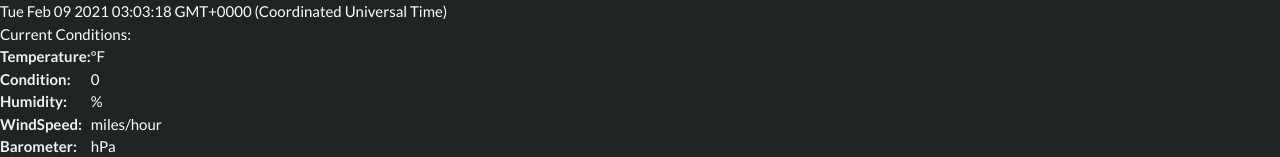
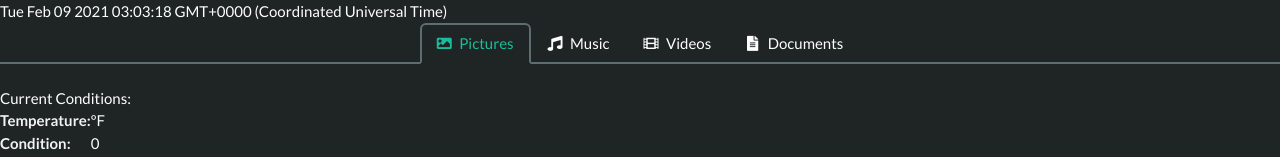
Before and after one commit to FrancoRosa/weather-pi, a React (Create React App) app: page / in a window 1280 px wide. Shown: the top 157 px of the page. Built offline with nearby package versions, Linux system fonts and the light colour scheme; no server answers.

Commit message:
Add Tabs and Icons

```diff
--- a/public/index.html
+++ b/public/index.html
@@ -5,7 +5,8 @@
     <link rel="icon" href="%PUBLIC_URL%/favicon.ico" />
     <meta name="viewport" content="width=device-width, initial-scale=1" />
     <meta name="theme-color" content="#000000" />
-    <title>WeatherPi</title>
+    <title>Weather Alerts</title>
+    <link href="https://unpkg.com/@fortawesome/fontawesome-free@5.13.0/css/all.css" rel="stylesheet">
   </head>
   <body>
     <div id="root"></div>
--- a/src/components/App.js
+++ b/src/components/App.js
@@ -3,11 +3,13 @@ import Clock from './Clock';
 import CurrentConditions from './CurrentConditions';
 import Forecast from './Forecast';
 import Footer from './Footer';
+import Tabs from './Tabs';
 
 const App = () => {
   return (
     <div>
       <Clock />
+      <Tabs />
       <CurrentConditions />
       <Forecast />
       <Alerts />
--- /dev/null
+++ b/src/components/Tabs.jsx
@@ -0,0 +1,34 @@
+const Tabs = () => {
+  return (
+    <div class="tabs is-centered is-boxed">
+      <ul>
+        <li class="is-active">
+          <a>
+            <span class="icon is-small"><i class="fa fa-image"></i></span>
+            <span>Pictures</span>
+          </a>
+        </li>
+        <li>
+          <a>
+            <span class="icon is-small"><i class="fa fa-music"></i></span>
+            <span>Music</span>
+          </a>
+        </li>
+        <li>
+          <a>
+            <span class="icon is-small"><i class="fa fa-film"></i></span>
+            <span>Videos</span>
+          </a>
+        </li>
+        <li>
+          <a>
+            <span class="icon is-small"><i class="fa fa-file-alt"></i></span>
+            <span>Documents</span>
+          </a>
+        </li>
+      </ul>
+    </div>
+  )
+};
+
+export default Tabs;
```
